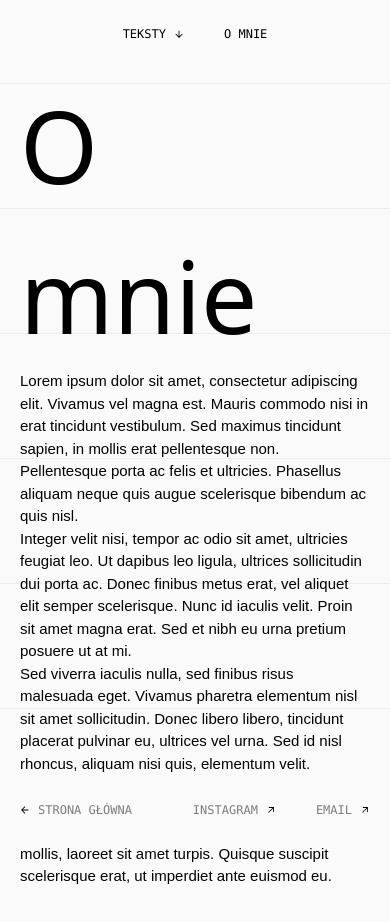
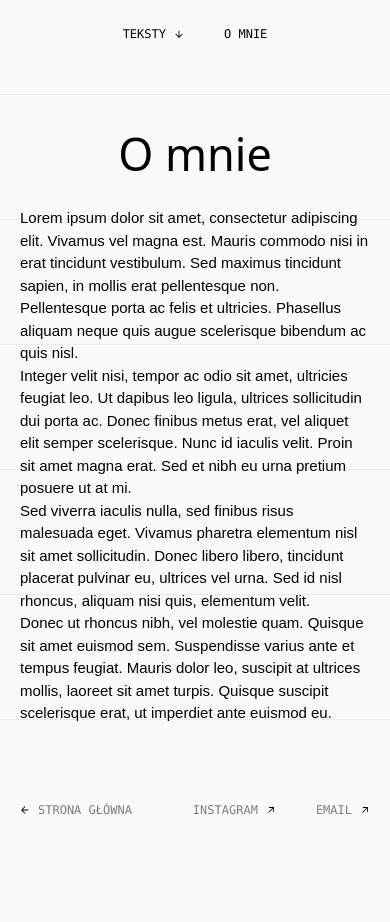
Before and after one commit to vladazachem/tymoteusz-portfolio, a Next.js app: page /about in a window 390 px wide. Shown: the top 922 px of the page. After the commit the page ends 844 px from the top, so only its background shows below. Built offline with nearby package versions, Linux system fonts and the light colour scheme.

Commit message:
Enhance responsiveness of About, NotFound, and TextDetailsPage components; adjust heading sizes and grid layout for improved display on various screen sizes

```diff
--- a/src/app/about/page.js
+++ b/src/app/about/page.js
@@ -3,9 +3,9 @@ import { sampleData } from "../../data/sampleData";
 export default function About() {
   return (
     <div className="flex items-center">
-      <div className="grid grid-cols-1 md:grid-cols-2">
-      <h1 className="text-h2 font-medium font-sans col-start-1 row-start-1">O mnie</h1>
-      <div className="text-p col-start-2 row-start-2">
+      <div className="grid grid-cols-1 sm:grid-cols-2">
+      <h1 className="text-h4 text-center sm:text-start sm:text-h2 font-medium font-sans col-start-1 sm:row-start-1">O mnie</h1>
+      <div className="text-p pt-5 sm:pt-0 sm:col-start-2 sm:row-start-2">
         {sampleData.about.content.map((content) => (
         <p key={content} className="text-p">{content}</p>
       ))}
--- a/src/app/not-found.js
+++ b/src/app/not-found.js
@@ -2,7 +2,7 @@ export default function NotFound() {
   return (
     <div className="w-screen flex justify-center">
       <div className="flex flex-col items-center justify-center text-center">
-        <h1 className="text-h1 font-medium">404</h1>
+        <h1 className="text-h2 sm:text-h1 font-medium">404</h1>
         <p className="text-p mt-4">
           Ups! Strona, której szukasz, nie istnieje.
         </p>
--- a/src/app/texts/[category]/[id]/page.js
+++ b/src/app/texts/[category]/[id]/page.js
@@ -17,7 +17,7 @@ export default function TextDetailsPage() {
   if (!text) {
     return (
       <div className="w-full flex flex-col items-center justify-center">
-        <h1 className="text-h1 font-sans">404</h1>
+        <h1 className="text-h2 sm:text-h1 font-sans">404</h1>
         <p className="text-p">Tekst, którego szukasz, nie istnieje.</p>
       </div>
     );
@@ -27,7 +27,7 @@ export default function TextDetailsPage() {
     <div className="w-full flex flex-col pt-12 overflow-auto">
       <div className="flex flex-col items-center gap-12">
         <div className="flex flex-col w-fit">
-          <h1 className="text-h2 font-sans font-medium">{text.title}</h1>
+          <h1 className="text-h3 sm:text-h2 font-sans font-medium">{text.title}</h1>
           <div className="flex items-center justify-between text-typo-secondary text-h6">
             <span>{text.year}</span>
             <span>{text.category}</span>
```
